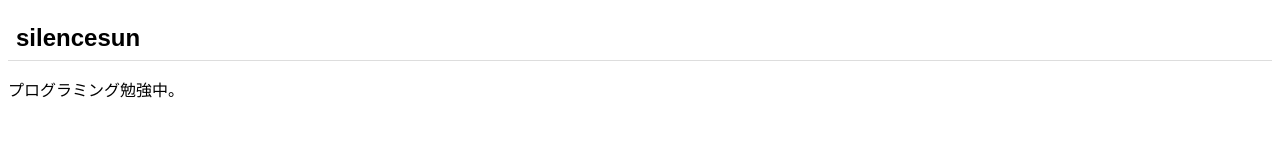
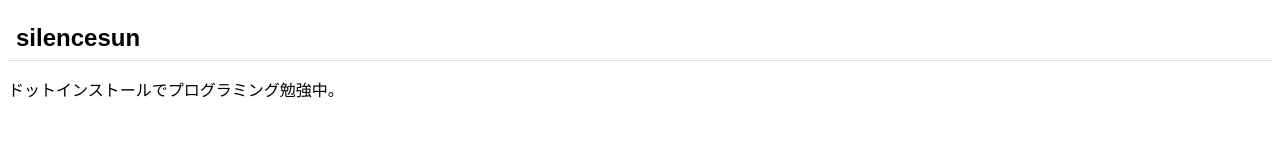
Before and after one commit to silencesun00/silencesun00.github.io, a plain HTML site: page index.html in a window 1280 px wide. Drawn offline with Linux system fonts and the light colour scheme.

Commit message:
Add files via upload

```diff
--- a/index.html
+++ b/index.html
@@ -9,6 +9,6 @@
 </head>
 <body>
   <h1>silencesun</h1>
-  <p>プログラミング勉強中。</p>
+  <p>ドットインストールでプログラミング勉強中。</p>
 </body>
 </html>
```
